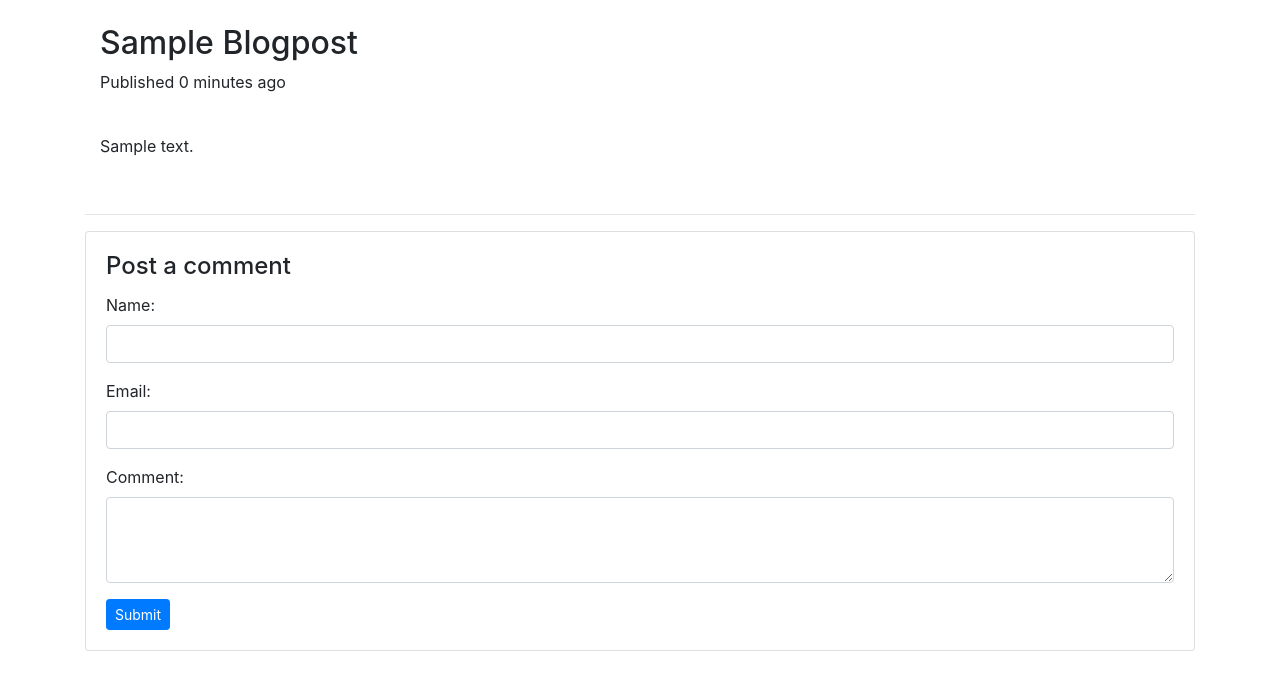
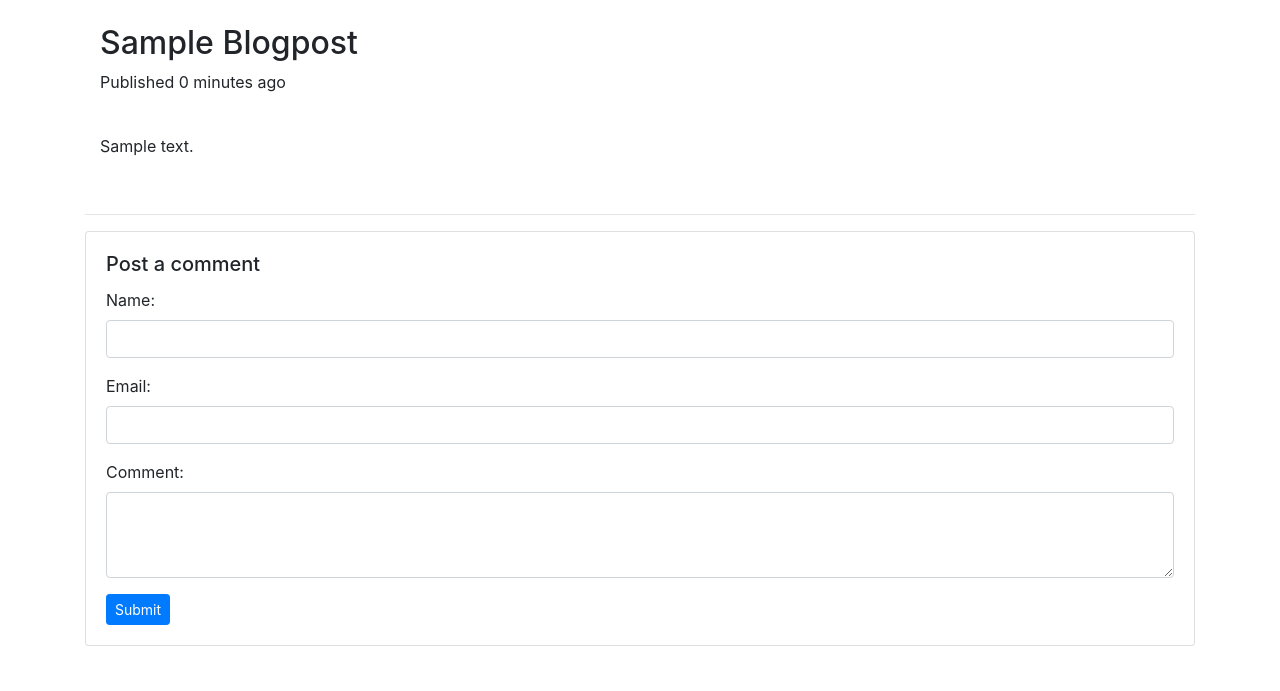
Before and after one commit to dheerajreal/DjangoSimpleBlog, a Django app: page /1/ in a window 1280 px wide. Shown: the part 56-747 px from the top of the page. Run offline with Django 3.2, Linux system fonts and the light colour scheme; tables that the repository leaves empty hold one stand-in row (values such as "Sample post"); some libraries are stand-ins or nearby versions.

Commit message:
minor change in template

```diff
--- a/mysite/blog/static/style.css
+++ b/mysite/blog/static/style.css
@@ -1,3 +1,8 @@
 a {
     color: teal;
 }
+
+a:hover {
+    text-decoration: none;
+    color: red;
+}
--- a/mysite/blog/templates/blog/detail.html
+++ b/mysite/blog/templates/blog/detail.html
@@ -18,7 +18,7 @@
 <form action="" method="post">
     <div class="card mx-auto ">
         <div class="card-body">
-            <h4 class="card-title">Post a comment</h4>
+            <h5 class="card-title">Post a comment</h5>
             {% csrf_token %} {{comment_form.as_p}}
             <button type="submit" class="btn btn-primary btn-sm">Submit</button>
         </div>
```
